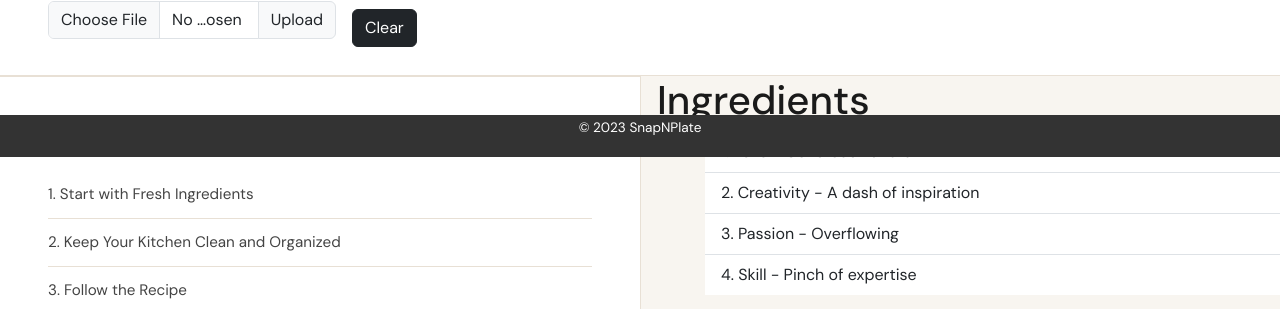
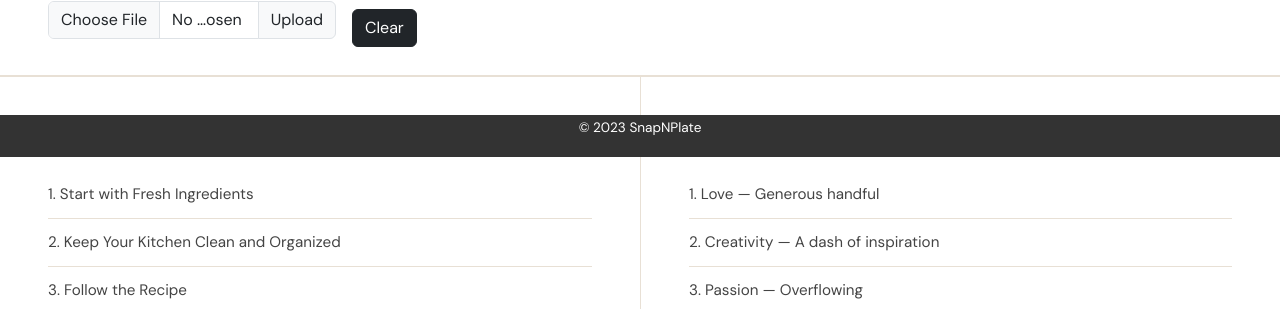
Before and after one commit to prasannask17/SnapNPlate, a React (Create React App) app in the folder SnapNPlate/client/: page / in a window 1280 px wide. Shown: the part 643-952 px from the top of the page. Built offline with nearby package versions, Linux system fonts and the light colour scheme.

Commit message:
Update Ingredients.js

```diff
--- a/SnapNPlate/client/src/components/Ingredients.js
+++ b/SnapNPlate/client/src/components/Ingredients.js
@@ -1,15 +1,33 @@
+// import React from "react";
+// import "../styles.css";
+
+// function Ingredients({ ingredients }) {
+//   return (
+//     <div className="text-start ps-3 mb-5">
+//       <h1>Ingredients</h1>
+//       <ul class="list-group list-group-flush ps-5">
+//         {ingredients.map((ingredient, ind) => (
+//           <li className="list-group-item" key={ind}>
+//             {`${ind + 1}. ${ingredient["name"]} - ${ingredient["qty"]}`}
+//           </li>
+//         ))}
+//       </ul>
+//     </div>
+//   );
+// }
+
+// export default Ingredients;
+
 import React from "react";
-import "../styles.css";
+import "../App.css";
 
 function Ingredients({ ingredients }) {
   return (
-    <div className="text-start ps-3 mb-5">
-      <h1>Ingredients</h1>
-      <ul class="list-group list-group-flush ps-5">
+    <div className="detail-section">
+      <h2 className="detail-title">Ingredients</h2>
+      <ul className="detail-list">
         {ingredients.map((ingredient, ind) => (
-          <li className="list-group-item" key={ind}>
-            {`${ind + 1}. ${ingredient["name"]} - ${ingredient["qty"]}`}
-          </li>
+          <li key={ind}>{ind + 1}. {ingredient["name"]} — {ingredient["qty"]}</li>
         ))}
       </ul>
     </div>
```
